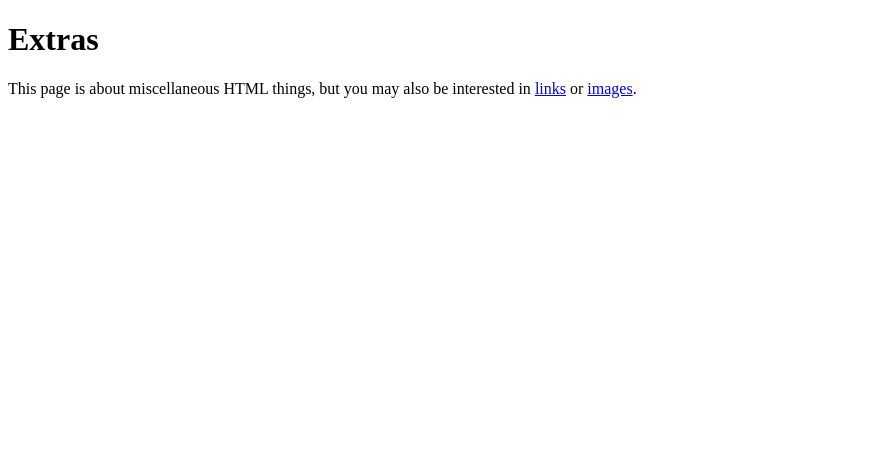
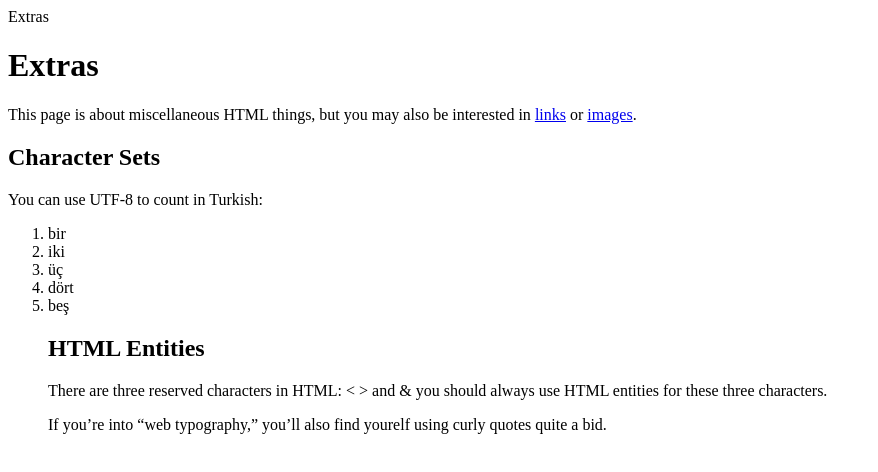
Before and after one commit to VladV404/internetingishard, a plain HTML site: page links-and-images/misc/extras.html in a window 1280 px wide. Shown: the whole page, without its empty margins (0-878 px from the left). Drawn offline with Linux system fonts and the light colour scheme.

Commit message:
Chapter 4 start

```diff
--- a/links-and-images/misc/extras.html
+++ b/links-and-images/misc/extras.html
@@ -1,11 +1,29 @@
 <!DOCTYPE html>
-<html>
+<html lang='en'>
   <head>
+    <meta charset='UTF-8'
     <title>Extras</title>
   </head>
   <body>
     <h1>Extras</h1>
     <p>This page is about miscellaneous HTML things, but you may also be interested in <a href='../links.html'>links</a> or
     <a href='../images.html'>images</a>.</p>
+
+    <h2>Character Sets</h2>
+
+    <p>You can use UTF-8 to count in Turkish:</p>
+
+    <ol>
+      <li>bir</li>
+      <li>iki</li>
+      <li>üç</li>
+      <li>dört</li>
+      <li>beş</li>
+
+    <h2>HTML Entities</h2>
+    <p>There are three reserved characters in HTML: &lt; &gt; and &amp; you should always use HTML entities for these three characters.</p>
+
+    <p>If you&rsquo;re into &ldquo;web typography,&rdquo; you&rsquo;ll also find yourelf using curly quotes quite a bid.</p>
+    </ol>
   </body>
 </html>
```
Also changed, not shown: basic-web-pages/basics.html (+1 -1 lines), index.html (+2 -1 lines), links-and-images/images.html (+1 -1 lines), links-and-images/links.html (+1 -1 lines).
